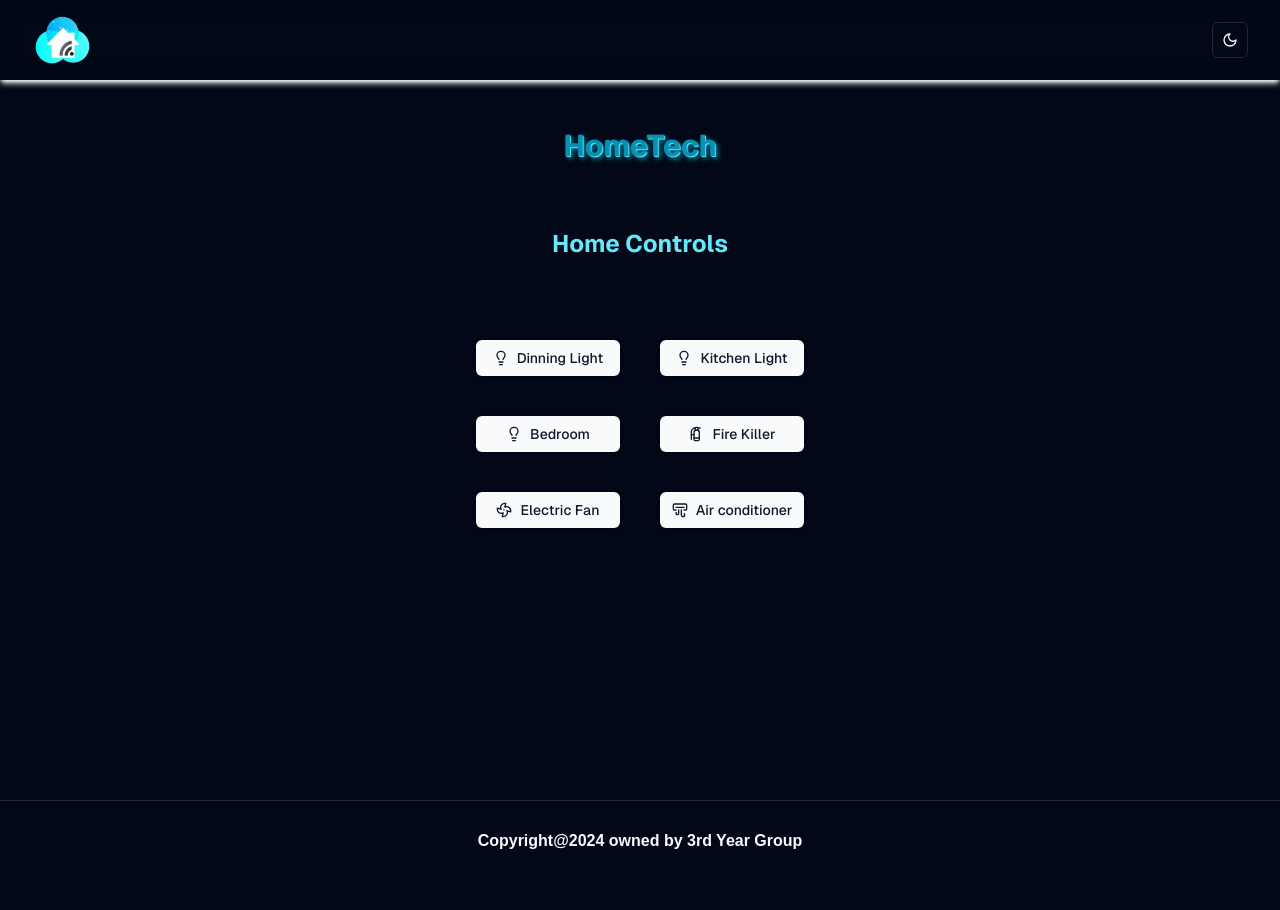
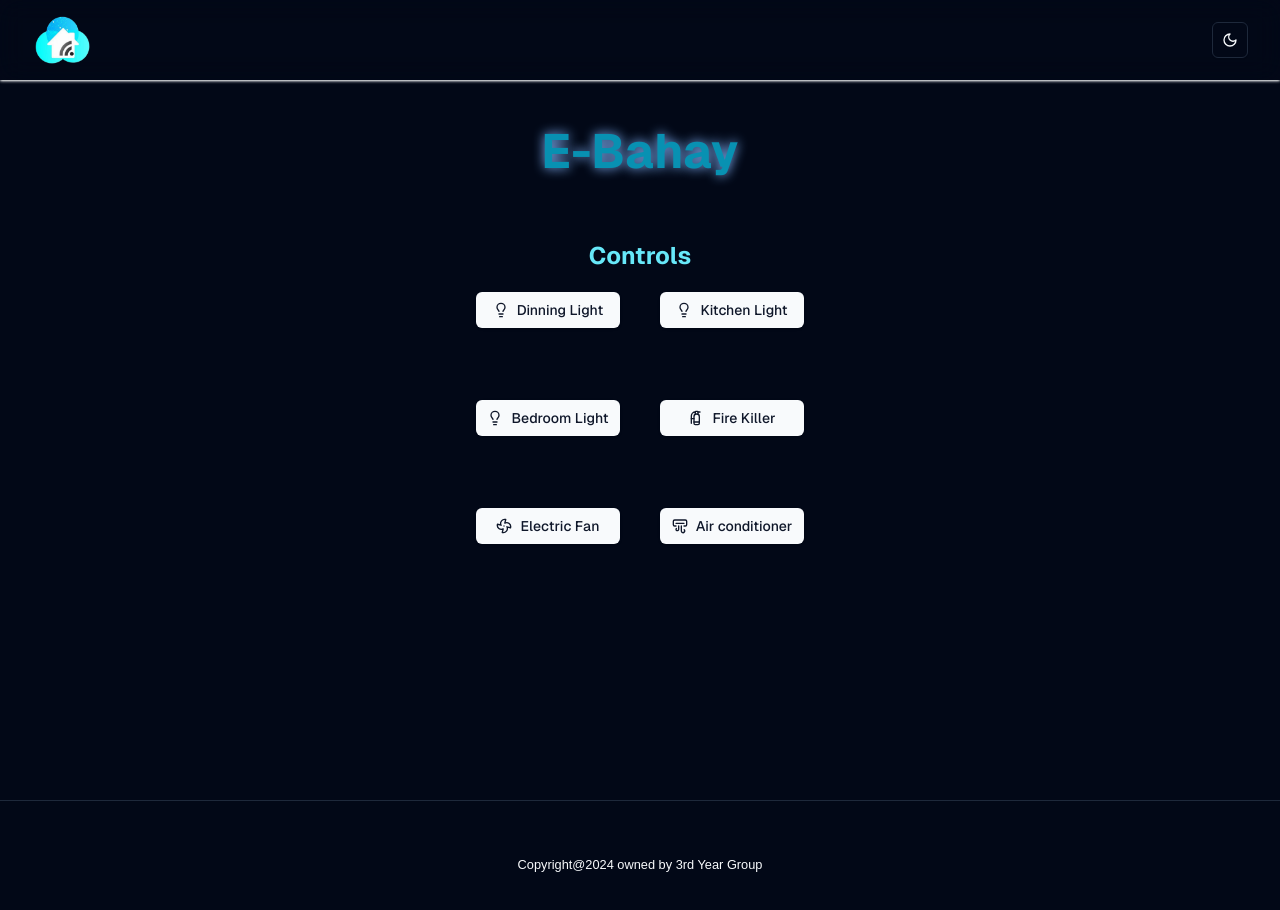
Before and after one commit to cpe-prog/hometech, a Next.js app: page / in a window 1280 px wide. Shown: the top 910 px of the page. Before the commit the page ends 881 px from the top, so only its background shows below. Built offline with nearby package versions, Linux system fonts and the light colour scheme.

Commit message:
chore: create controls

```diff
--- a/app/globals.css
+++ b/app/globals.css
@@ -72,5 +72,5 @@ body {
 }
 
 .customShadow {
-	text-shadow: 1px 1px 1px #5becff, 3px 3px 5px rgb(0, 125, 156);
+	text-shadow: #86b7ff 0px 0px 12px;
 }
--- a/app/page.tsx
+++ b/app/page.tsx
@@ -1,37 +1,12 @@
-import { Button } from "@/components/ui/button";
-import { AirVent, Fan, FireExtinguisher, Lightbulb } from "lucide-react";
+import { Controls } from "@/components/controls";
 
 export default function Home() {
 	return (
-		<div className=" flex flex-col min-h-screen text-center  p-8 pt-20 pb-20 sm:p-20 font-[family-name:var(--font-geist-sans)]">
-			<h1 className="mt-12 mb-2 font-bold text-3xl customShadow text-cyan-600 ">
-				HomeTech
+		<div className=" flex flex-col min-h-screen text-center  p-8 pt-20 font-[family-name:var(--font-geist-sans)]">
+			<h1 className="mt-12 mb-2 font-bold text-5xl customShadow text-cyan-600 ">
+				E-Bahay
 			</h1>
-
-			<h3 className="font-bold mt-14 text-2xl text-cyan-300">Home Controls</h3>
-
-			<div className=" mt-20 grid justify-center self-center grid-cols-2 gap-10">
-				<Button className="w-36">
-					<Lightbulb /> Dinning Light
-				</Button>
-				<Button className="w-36">
-					{" "}
-					<Lightbulb /> Kitchen Light
-				</Button>
-				<Button className="w-36">
-					<Lightbulb /> Bedroom
-				</Button>
-				<Button className="w-36">
-					{" "}
-					<FireExtinguisher /> Fire Killer
-				</Button>
-				<Button className="w-36">
-					<Fan /> Electric Fan
-				</Button>
-				<Button className="w-36">
-					<AirVent /> Air conditioner
-				</Button>
-			</div>
+			<Controls />
 		</div>
 	);
 }
--- /dev/null
+++ b/components/controls.tsx
@@ -0,0 +1,33 @@
+"use client";
+
+import { Button } from "@/components/ui/button";
+
+import { controlData } from "@/lib/data";
+import { useState } from "react";
+
+export const Controls = () => {
+	const [dinning, setDinning] = useState(false);
+	// const [kitchen, setKitchen] = useState(false);
+	// const [bedroom, setBedroom] = useState(false);
+	// const [firekiller, setFirekiller] = useState(false);
+	// const [electricfan, setElectricFan] = useState(false);
+	// const [airconditioner, setAirConditioner] = useState(false);
+
+	const handleClick = () => {
+		setDinning(!dinning);
+		console.log(controlData.map);
+	};
+
+	return (
+		<>
+			<h3 className="font-bold mt-14 text-2xl text-cyan-300">Controls</h3>
+			<div className=" mt-5 grid justify-center grid-cols-2  self-center gap-10">
+				{controlData.map((controls) => (
+					<Button key={controls.id} onClick={handleClick} className="w-36 mb-8">
+						{controls.icon} {controls.buttonName}
+					</Button>
+				))}
+			</div>
+		</>
+	);
+};
--- a/components/footer.tsx
+++ b/components/footer.tsx
@@ -1,8 +1,8 @@
 export default function Footer() {
 	return (
-		<div className="w-full h-20 border-t">
-			<footer className="w-full h-20 flex items-center justify-center ">
-				<p className=" font-semibold">Copyright@2024 owned by 3rd Year Group</p>
+		<div className="w-full h-32 border-t">
+			<footer className="w-full h-32 flex items-center justify-center ">
+				<small>Copyright@2024 owned by 3rd Year Group</small>
 			</footer>
 		</div>
 	);
--- a/components/navbar.tsx
+++ b/components/navbar.tsx
@@ -4,7 +4,7 @@ import { ModeToggle } from "./theme-mode";
 
 export default function NavBar() {
 	return (
-		<div className="h-20 w-full fixed backdrop-blur-md shadow-slate-50 shadow-md">
+		<div className="h-20 w-full fixed backdrop-blur-md shadow-slate-50 shadow">
 			<nav className="w-full h-20 px-8 items-center justify-between flex">
 				<div>
 					<Image width={60} height={60} src={HomeLogo} alt="homeLogo" />
--- /dev/null
+++ b/lib/data.tsx
@@ -0,0 +1,34 @@
+import { AirVent, Fan, FireExtinguisher, Lightbulb } from "lucide-react";
+
+export const controlData = [
+	{
+		id: 1,
+		icon: <Lightbulb />,
+		buttonName: "Dinning Light",
+	},
+	{
+		id: 2,
+		icon: <Lightbulb />,
+		buttonName: "Kitchen Light",
+	},
+	{
+		id: 3,
+		icon: <Lightbulb />,
+		buttonName: "Bedroom Light",
+	},
+	{
+		id: 4,
+		icon: <FireExtinguisher />,
+		buttonName: "Fire Killer",
+	},
+	{
+		id: 5,
+		icon: <Fan />,
+		buttonName: "Electric Fan",
+	},
+	{
+		id: 6,
+		icon: <AirVent />,
+		buttonName: "Air conditioner",
+	},
+];
```
